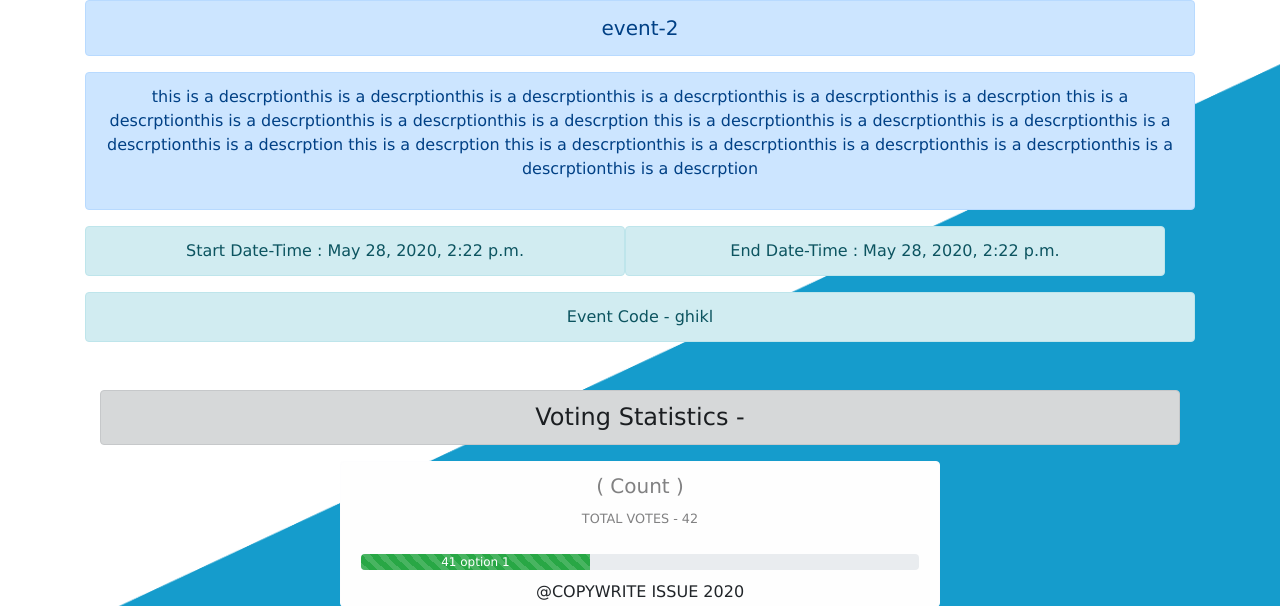
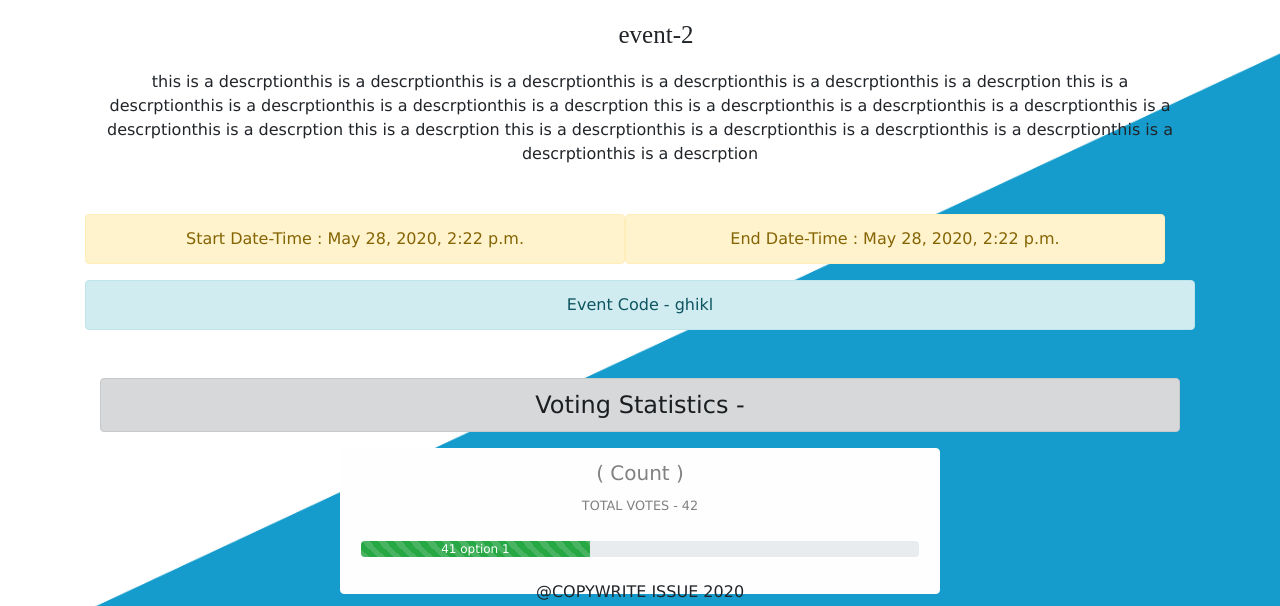
Before and after one commit to panthitesh6410/-django-Polling-System, a Django app: a page that uses voting_app/templates/voting_app/event_page.html in a window 1280 px wide. Shown: the part 196-802 px from the top of the page. Run offline with Django 3.2, Linux system fonts and the light colour scheme; data comes from the database, SQL or seed files in the repository; both versions use the stored data as it was after the commit; some libraries are stand-ins or nearby versions.

Commit message:
modifocations in event_page alert display

```diff
--- a/voting_app/templates/voting_app/event_page.html
+++ b/voting_app/templates/voting_app/event_page.html
@@ -44,24 +44,26 @@
         </div>
     </nav>
 
+
+    {% if msg_flag == 1 %}<div class="container-fluid alert alert-success text-center">Thank you for voting</div>{% endif %}
+    {% if msg_flag == -1 %}<div class="container-fluid alert alert-danger text-center">Cannot vote again</div>{% endif %}
+
     <!-- this page shows details about the event entered by host  -->
 
     <div id='details' class="container" style="font-family:verdana;">
-        <div class="container alert alert-primary  text-center" style='font-size:20px;'>{{event.event_name}}</div>
-        <div class="container text-center alert alert-primary">
+        <div class="container  text-center m-3" style='font-size:25px;font-family:stencil;'>{{event.event_name}}</div>
+        <div class="container text-center mb-5">
             <p>{{event.event_description}}</p>
         </div>
         <div class="container row ">
-            <div class="col-sm-6 alert alert-info text-center ">Start Date-Time : {{event.starting_date}}</div>
-            <div class="col-sm-6 alert alert-info text-center ">End Date-Time : {{event.ending_date}}</div>
+            <div class="col-sm-6 alert alert-warning text-center ">Start Date-Time : {{event.starting_date}}</div>
+            <div class="col-sm-6 alert alert-warning text-center ">End Date-Time : {{event.ending_date}}</div>
         </div>
         <!-- <div class="container text-center alert alert-info">Event Status - </div> -->
         <div class="container text-center alert alert-info">Event Code - {{event_code}}</div>
 
         <!-- Don't Display this section for a user if they already votted for a particular event -->
     {% if event.event_status == 0 and user.is_authenticated %}
-        {% if msg_flag == 1 %}<div class="container-fluid alert alert-success text-center">Voted Successfully</div>{% endif %}
-        {% if msg_flag == -1 %}<div class="container-fluid alert alert-danger text-center">Error in Voting</div>{% endif %}
         <div class="container alert alert-light text-center mt-5">
             <h3>VOTE HERE -</h3>
             <hr style='width:600px;font-weight:800;'>
--- a/voting_app/templates/voting_app/view_event.html
+++ b/voting_app/templates/voting_app/view_event.html
@@ -47,8 +47,8 @@
     <!-- this page shows details about the event entered by host  -->
 
     <div id='details' class="container" style="font-family:verdana;">
-        <div class="container alert alert-primary  text-center" style='font-size:20px;'>{{event.event_name}}</div>
-        <div class="container text-center alert alert-primary">
+        <div class="container  text-center m-3" style='font-size:25px;font-family:stencil;'>{{event.event_name}}</div>
+        <div class="container text-center mb-5">
             <p>{{event.event_description}}</p>
         </div>
         <div class="container row ">
```
Also changed, not shown: db.sqlite3.
